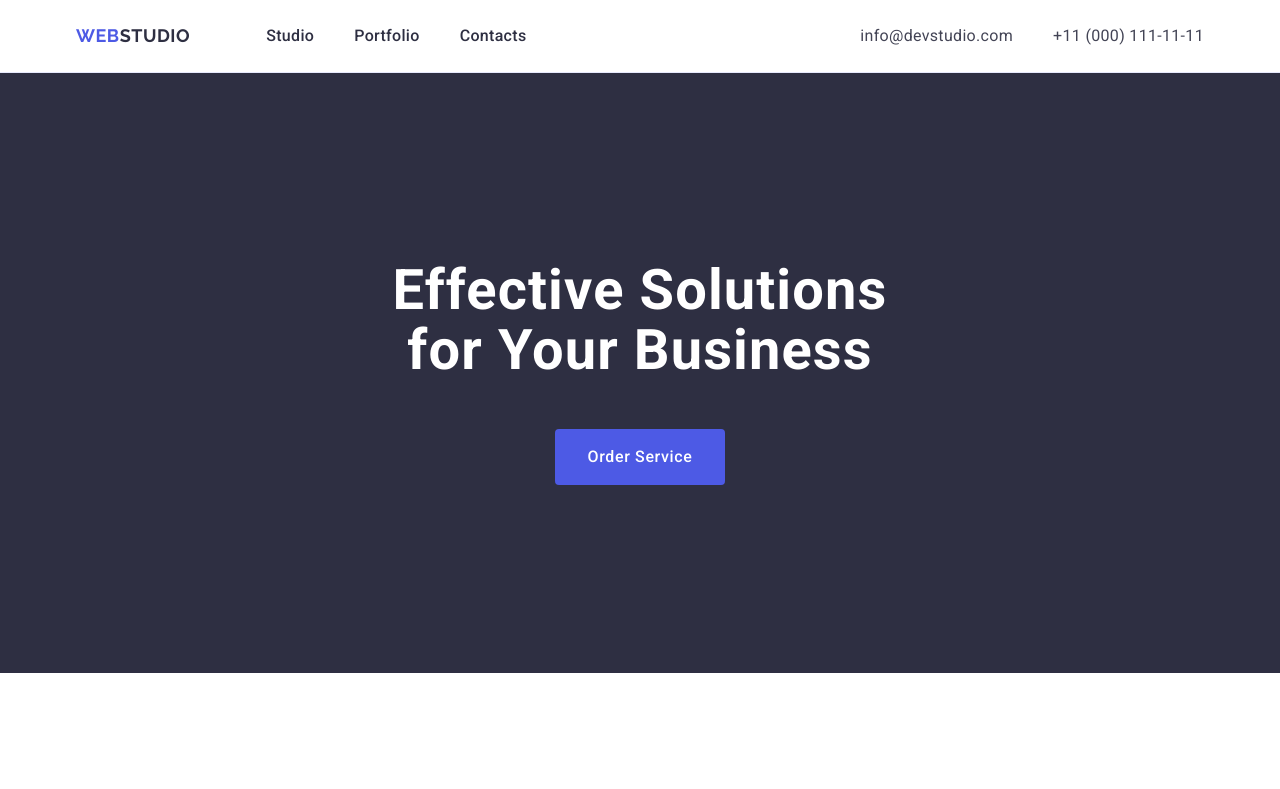
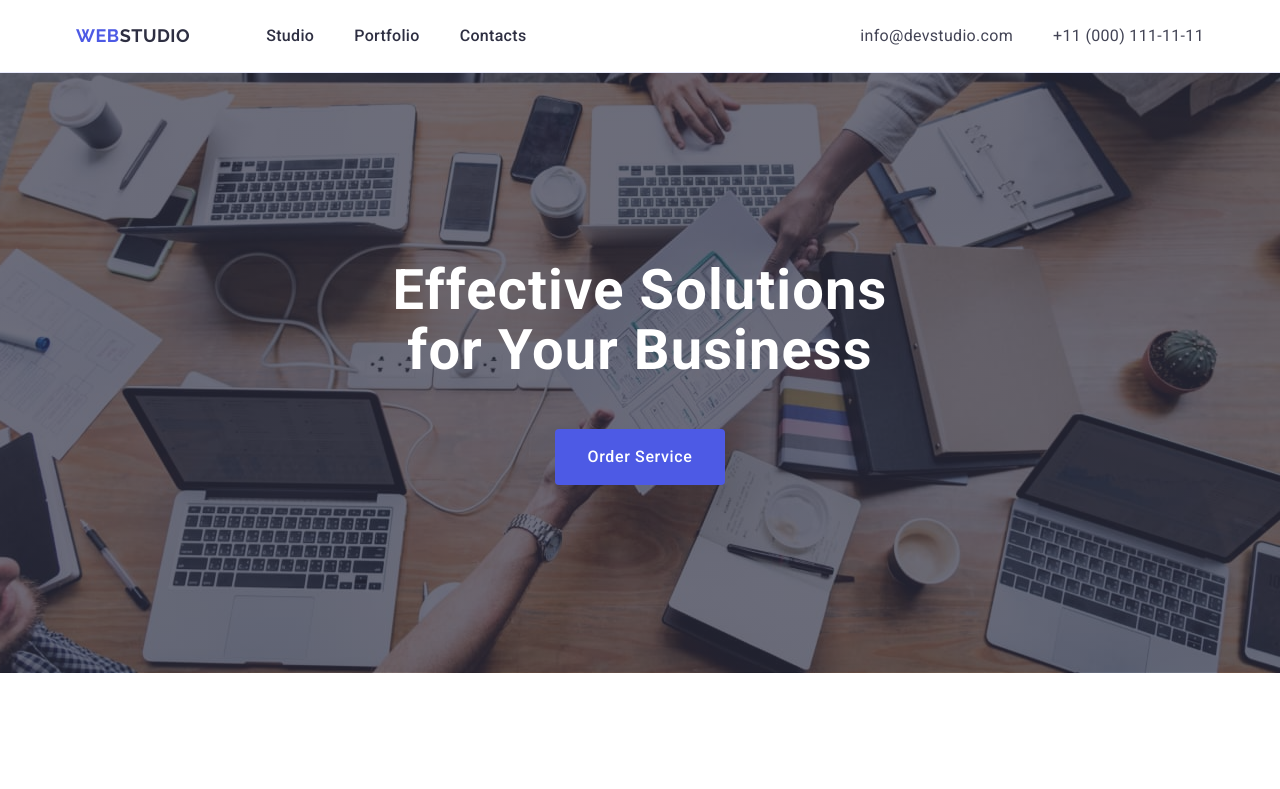
Before and after one commit to zhyvka89/goit-markup-hw-04, a plain HTML site: page index.html in a window 1280 px wide. Shown: the top 789 px of the page. Drawn offline with nearby package versions, Linux system fonts and the light colour scheme.

Commit message:
add bg-img and svg spr

```diff
--- a/css/styles.css
+++ b/css/styles.css
@@ -33,10 +33,6 @@ img {
   margin-right:  auto;
 }
 
-.section {
-  padding: 120px 0;
-}
-
 .visually-hidden {
   position: absolute;
   width: 1px;
@@ -48,6 +44,10 @@ img {
   clip-path: inset(100%);
   clip: rect(0 0 0 0);
   overflow: hidden;
+}
+
+.section {
+  padding: 120px 0;
 }
 
 .page-header {
@@ -116,6 +116,10 @@ img {
 .page-hero {
   padding: 188px 0;
   background-color: #2e2f42;
+  background-image: linear-gradient(rgba(46, 47, 66, 0.7), rgba(46, 47, 66, 0.7)), url(../images/people-office.jpg);
+  background-repeat: no-repeat;
+  background-size: cover;
+  background-position: center center;
   text-align: center;
 }
 
```
Also changed, not shown: images/icons.svg (added), images/people-office.jpg (added).
